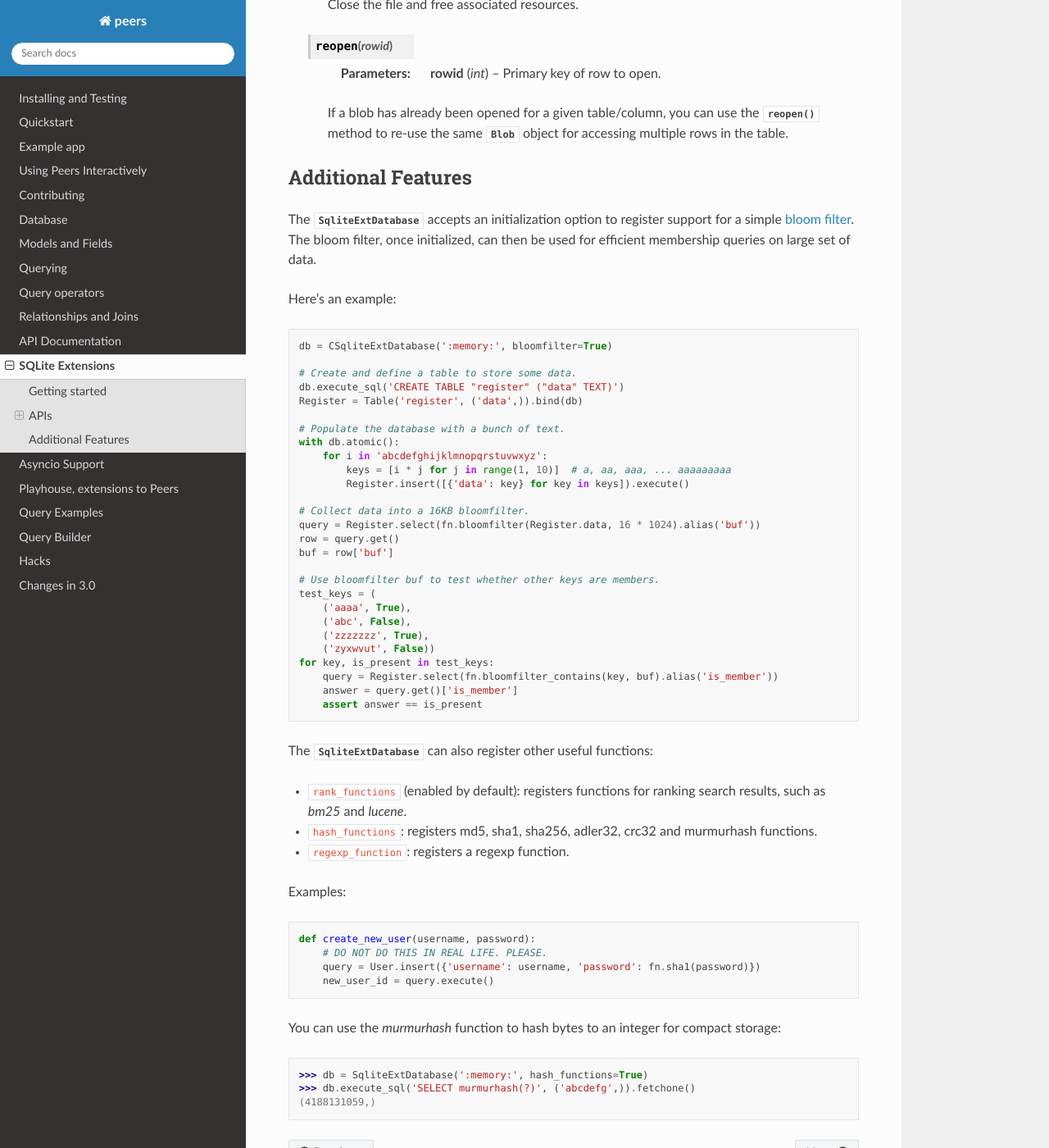
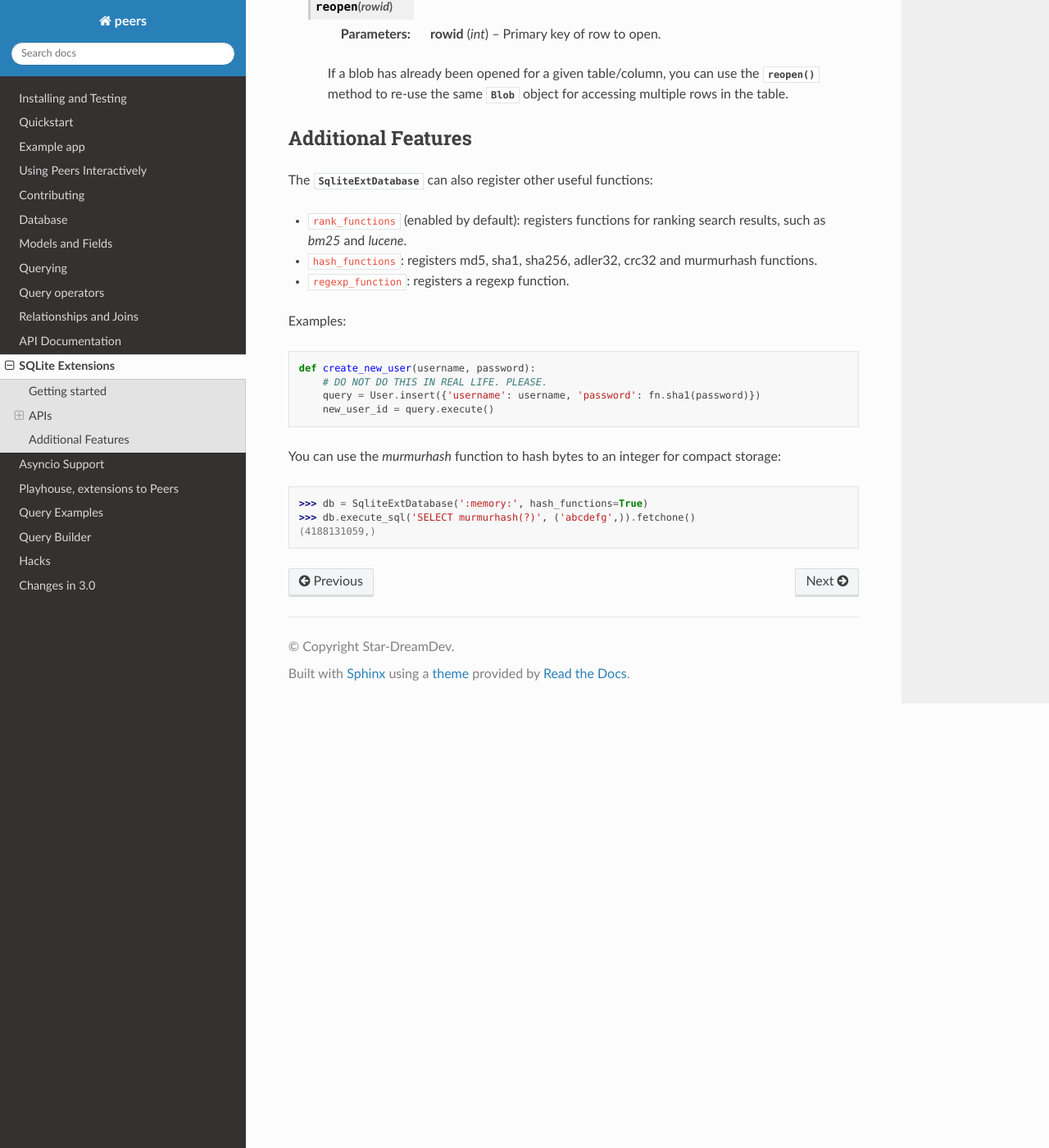
Before and after one commit to Star-DreamDev/myPeers, a Sphinx documentation site: the page built from docs/peers/sqlite_ext.rst, in a window 1280 px wide and 1400 px high, scrolled down 37663 px. Shown: the whole window at 82% size. Built offline with Sphinx 7.4.7 and the Read the Docs theme 2.0.0, drawn with Linux system fonts in a browser that asks for light colours; the version number could not be read and is left out; some of the changed text lies outside the part shown.

Commit message:
Remove bloomfilter and some other cruft, begin pruning.

```diff
--- a/docs/peers/sqlite_ext.rst
+++ b/docs/peers/sqlite_ext.rst
@@ -20,7 +20,7 @@
 * :ref:`User-defined table functions <sqlite-vtfunc>`
 * Support for online backups using backup API: :py:meth:`~CSqliteExtDatabase.backup_to_file`
 * :ref:`BLOB API support, for efficient binary data storage <sqlite-blob>`.
-* :ref:`Additional helpers <sqlite-extras>`, including bloom filter, more.
+* :ref:`Additional helpers <sqlite-extras>`
 
 Getting started
 ---------------
@@ -52,7 +52,7 @@
 APIs
 ----
 
-.. py:class:: SqliteExtDatabase(database[, pragmas=None[, timeout=5[, c_extensions=None[, rank_functions=True[, hash_functions=False[, regexp_function=False[, bloomfilter=False]]]]]]])
+.. py:class:: SqliteExtDatabase(database[, pragmas=None[, timeout=5[, c_extensions=None[, rank_functions=True[, hash_functions=False[, regexp_function=False]]]]]])
 
     :param list pragmas: A list of 2-tuples containing pragma key and value to
         set every time a connection is opened.
@@ -63,12 +63,11 @@
     :param bool rank_functions: Make search result ranking functions available.
     :param bool hash_functions: Make hashing functions available (md5, sha1, etc).
     :param bool regexp_function: Make the REGEXP function available.
-    :param bool bloomfilter: Make the :ref:`bloom filter <sqlite-extras>` available.
 
     Extends :py:class:`SqliteDatabase` and inherits methods for declaring
     user-defined functions, pragmas, etc.
 
-.. py:class:: CSqliteExtDatabase(database[, pragmas=None[, timeout=5[, c_extensions=None[, rank_functions=True[, hash_functions=False[, regexp_function=False[, bloomfilter=False[, replace_busy_handler=False]]]]]]]])
+.. py:class:: CSqliteExtDatabase(database[, pragmas=None[, timeout=5[, c_extensions=None[, rank_functions=True[, hash_functions=False[, regexp_function=False[, replace_busy_handler=False]]]]]]])
 
     :param list pragmas: A list of 2-tuples containing pragma key and value to
         set every time a connection is opened.
@@ -79,7 +78,6 @@
     :param bool rank_functions: Make search result ranking functions available.
     :param bool hash_functions: Make hashing functions available (md5, sha1, etc).
     :param bool regexp_function: Make the REGEXP function available.
-    :param bool bloomfilter: Make the :ref:`bloom filter <sqlite-extras>` available.
     :param bool replace_busy_handler: Use a smarter busy-handler implementation.
 
     Extends :py:class:`SqliteExtDatabase` and requires that the
@@ -2034,44 +2032,6 @@
 Additional Features
 -------------------
 
-The :py:class:`SqliteExtDatabase` accepts an initialization option to register
-support for a simple `bloom filter <https://en.wikipedia.org/wiki/Bloom_filter>`_.
-The bloom filter, once initialized, can then be used for efficient membership
-queries on large set of data.
-
-Here's an example:
-
-.. code-block:: python
-
-    db = CSqliteExtDatabase(':memory:', bloomfilter=True)
-
-    # Create and define a table to store some data.
-    db.execute_sql('CREATE TABLE "register" ("data" TEXT)')
-    Register = Table('register', ('data',)).bind(db)
-
-    # Populate the database with a bunch of text.
-    with db.atomic():
-        for i in 'abcdefghijklmnopqrstuvwxyz':
-            keys = [i * j for j in range(1, 10)]  # a, aa, aaa, ... aaaaaaaaa
-            Register.insert([{'data': key} for key in keys]).execute()
-
-    # Collect data into a 16KB bloomfilter.
-    query = Register.select(fn.bloomfilter(Register.data, 16 * 1024).alias('buf'))
-    row = query.get()
-    buf = row['buf']
-
-    # Use bloomfilter buf to test whether other keys are members.
-    test_keys = (
-        ('aaaa', True),
-        ('abc', False),
-        ('zzzzzzz', True),
-        ('zyxwvut', False))
-    for key, is_present in test_keys:
-        query = Register.select(fn.bloomfilter_contains(key, buf).alias('is_member'))
-        answer = query.get()['is_member']
-        assert answer == is_present
-
-
 The :py:class:`SqliteExtDatabase` can also register other useful functions:
 
 * ``rank_functions`` (enabled by default): registers functions for ranking
```
Also changed, not shown: CHANGELOG.md (+5 -0 lines), 3 other files.
